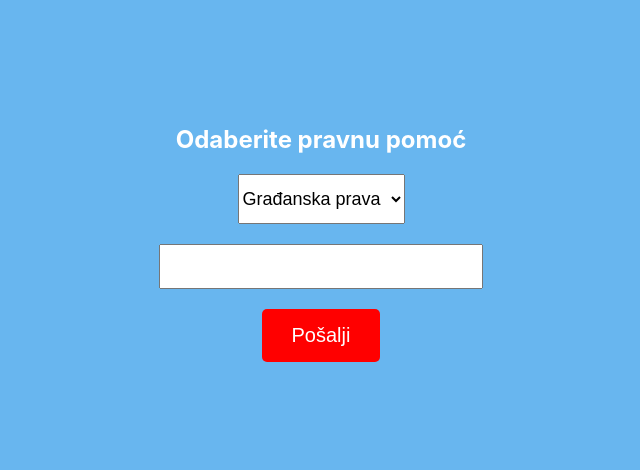
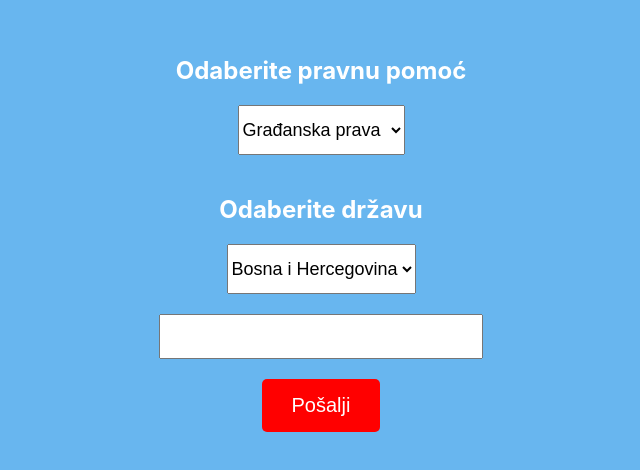
Before and after one commit to Edinrovcanin/Chatgpt-pravnik, a React (Create React App) app: page / in a window 1280 px wide. Shown: the part 166-636 px from the top of the page, without its empty margins (319-959 px from the left). Built offline with nearby package versions, Linux system fonts and the light colour scheme.

Commit message:
Update App.js

```diff
--- a/src/App.js
+++ b/src/App.js
@@ -4,8 +4,9 @@ import axios from 'axios';
 const App = () => {
   const [userInput, setUserInput] = useState('');
   const [selectedOption, setSelectedOption] = useState('Pravna pomoć 1');
+  const [selectedCountry, setSelectedCountry] = useState('Bosna i Hercegovina');
   const [chatGptResponse, setChatGptResponse] = useState('');
-  const apiKey = 'API MAKI OVDE PISIb';
+  const apiKey = 'UNESITE VAS API OVDE';
 
   const handleInputChange = (e) => {
     setUserInput(e.target.value);
@@ -15,13 +16,17 @@ const App = () => {
     setSelectedOption(e.target.value);
   };
 
+  const handleCountryChange = (e) => {
+    setSelectedCountry(e.target.value);
+  };
+
   const handleSendMessage = async () => {
     if (userInput.trim() !== '') {
       try {
         const response = await axios.post(
           'https://api.openai.com/v1/engines/text-davinci-003/completions',
           {
-            prompt: `Selected option: ${selectedOption}\nUser input: ${userInput}`,
+            prompt: `Selected option: ${selectedOption}\nSelected country: ${selectedCountry}\nUser input: ${userInput}`,
             max_tokens: 2000, // Povećan broj tokena kako bismo dobili duži odgovor max je 2048
           },
           {
@@ -56,6 +61,14 @@ const App = () => {
         {/* Dodati ostale pravne pomoći i opcije */}
       </select>
 
+      <h2 style={{ color: 'white', fontSize: '24px', marginBottom: '20px' }}>Odaberite državu</h2>
+      <select style={{ marginBottom: '20px', fontSize: '18px', height: '50px' }} value={selectedCountry} onChange={handleCountryChange}>
+        <option value="Bosna i Hercegovina">Bosna i Hercegovina</option>
+        <option value="Srbija">Srbija</option>
+        <option value="Hrvatska">Hrvatska</option>
+        <option value="Crna Gora">Crna Gora</option>
+      </select>
+
       <div style={{ display: 'flex', flexDirection: 'column', alignItems: 'center' }}>
         <input type="text" value={userInput} onChange={handleInputChange} style={{ padding: '10px', marginBottom: '20px', fontSize: '18px', width: '300px' }} />
         <button onClick={handleSendMessage} style={{ background: 'red', color: 'white', padding: '15px 30px', border: 'none', borderRadius: '5px', fontSize: '20px', cursor: 'pointer' }}>Pošalji</button>
@@ -63,7 +76,7 @@ const App = () => {
 
       {chatGptResponse && (
         <div style={{ marginTop: '20px', background: 'white', padding: '10px', borderRadius: '5px' }}>
-          <h3>Odgovor nasih pravnika:</h3>
+          <h3>Odgovor naših pravnika:</h3>
           <p>{chatGptResponse}</p>
         </div>
       )}
```
